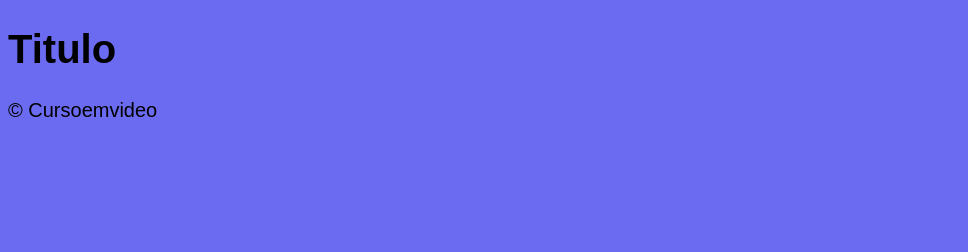
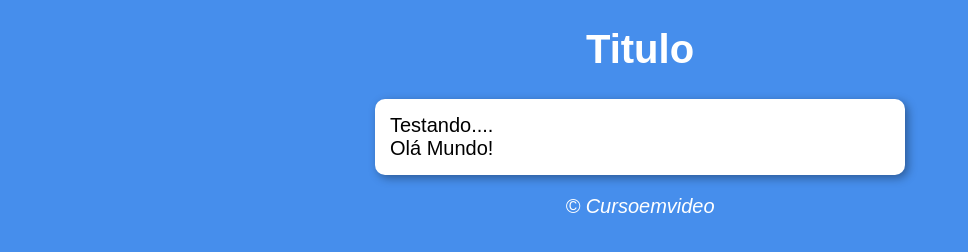
Before and after one commit to kennioliveira87/Java-Scripit, a plain HTML site: page Aula12/Modelo01.html in a window 1280 px wide. Shown: the whole page, without its empty margins (0-968 px from the left). Drawn offline with Linux system fonts and the light colour scheme.

Commit message:
atualizei aula012

```diff
--- a/Aula12/Modelo01.html
+++ b/Aula12/Modelo01.html
@@ -13,16 +13,17 @@
 
     <section>
         <div>
-
+            Testando....
         </div>
 
         <div>
-
+            Olá Mundo!
         </div>
     </section>
 
     <footer>
         <p>&copy; Cursoemvideo</p>
     </footer>
+    <script src="script.js"></script>
 </body>
 </html>
--- a/Aula12/estilo.css
+++ b/Aula12/estilo.css
@@ -1,16 +1,24 @@
 body {
-    background: rgb(107, 107, 241);
+    background: rgb(70, 142, 236);
     font: normal 15pt Arial;
 }
 
 header {
-
+    color: white;
+    text-align: center;
 }
 
 section {
-
+    background: white;
+    border-radius: 10px;
+    padding: 15px;
+    width: 500px;
+    margin: auto;
+    box-shadow: 3px 3px 10px rgba(0, 0, 0, 0.363);
 }
 
 footer {
-
+    color: white;
+    text-align: center;
+    font-style: italic;
 }
--- /dev/null
+++ b/Aula12/script.js
@@ -0,0 +1 @@
+alert('Olá Mundo!')
```
